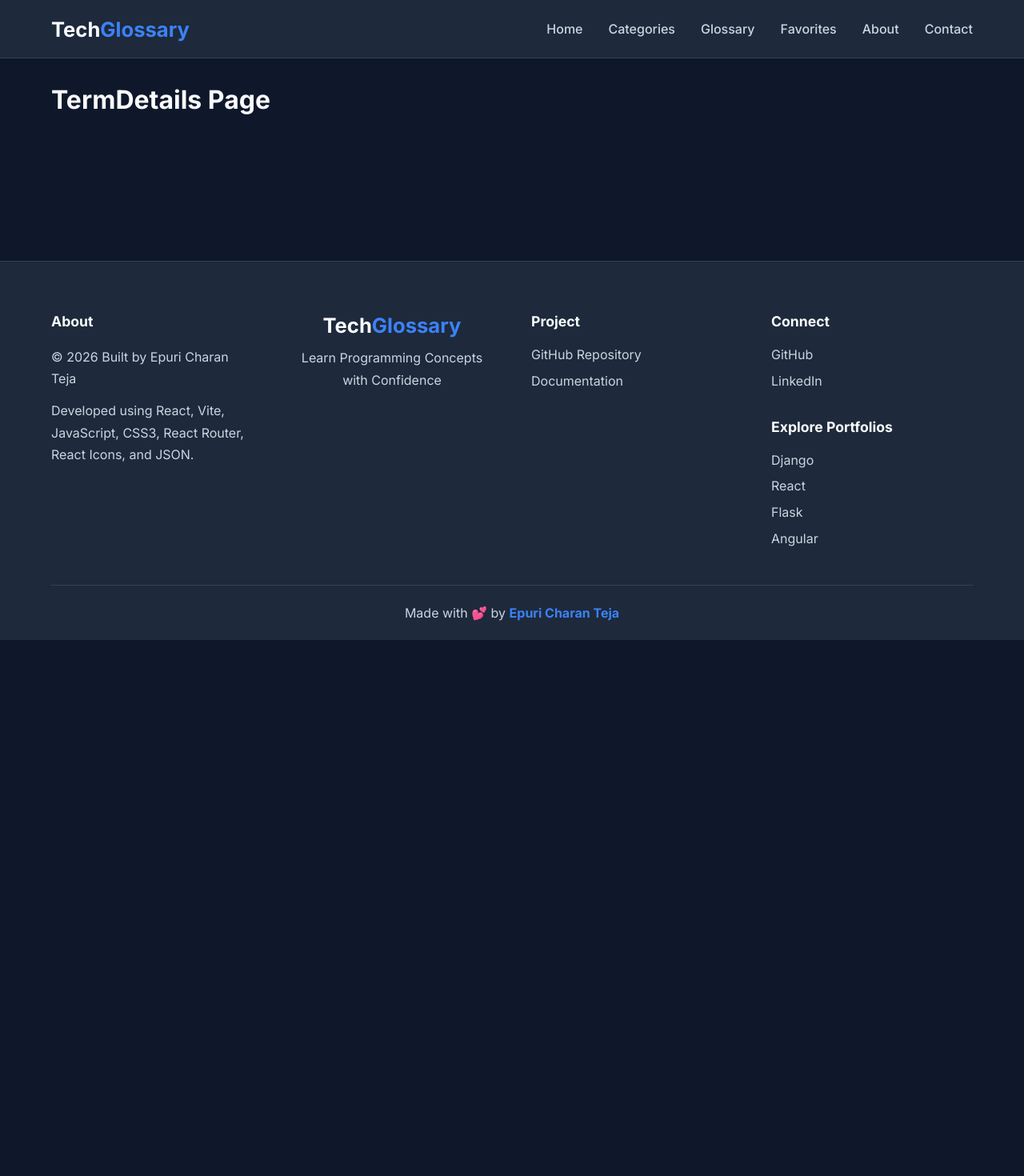
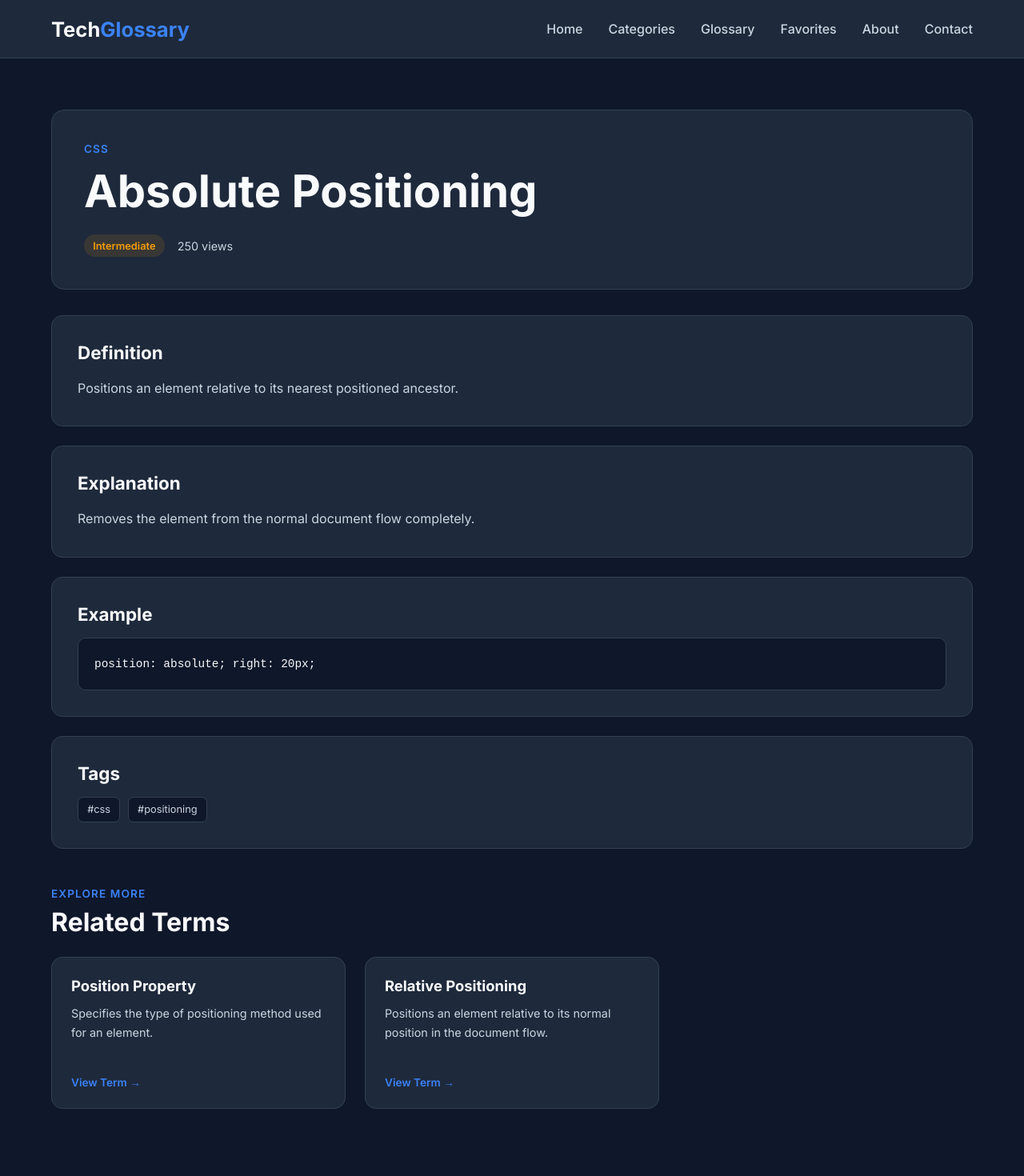
Before and after one commit to charanepuri/tech-glossary-hub-react, a React (Vite) app: page /term/absolute-positioning in a window 1280 px wide. Shown: the top 1470 px of the page at 80% size. Before the commit the page ends 800 px from the top, so only its background shows below. Built offline with nearby package versions, Linux system fonts and the light colour scheme.

Commit message:
Develop glossary term details page

```diff
--- /dev/null
+++ b/src/components/glossary/RelatedTerms.css
@@ -0,0 +1,88 @@
+.related-terms {
+  margin-top: 3rem;
+}
+
+.related-terms-heading {
+  margin-bottom: 1.5rem;
+}
+
+.related-terms-heading span {
+  display: block;
+
+  margin-bottom: 0.5rem;
+
+  color: var(--primary-color);
+
+  font-size: 0.85rem;
+  font-weight: 600;
+
+  text-transform: uppercase;
+  letter-spacing: 0.08em;
+}
+
+.related-terms-heading h2 {
+  font-size: 2rem;
+}
+
+.related-terms-grid {
+  display: grid;
+
+  grid-template-columns: repeat(3, minmax(0, 1fr));
+
+  gap: 1.5rem;
+}
+
+.related-term-card {
+  display: flex;
+  flex-direction: column;
+
+  min-height: 190px;
+
+  padding: 1.5rem;
+
+  background: var(--surface-color);
+  border: 1px solid var(--border-color);
+  border-radius: 14px;
+
+  transition: var(--transition);
+}
+
+.related-term-card:hover {
+  transform: translateY(-4px);
+  border-color: var(--primary-color);
+}
+
+.related-term-card h3 {
+  margin-bottom: 0.75rem;
+
+  font-size: 1.15rem;
+}
+
+.related-term-card p {
+  color: var(--text-secondary);
+
+  font-size: 0.9rem;
+  line-height: 1.7;
+}
+
+.related-term-card span {
+  margin-top: auto;
+  padding-top: 1.25rem;
+
+  color: var(--primary-color);
+
+  font-size: 0.85rem;
+  font-weight: 600;
+}
+
+@media (max-width: 992px) {
+  .related-terms-grid {
+    grid-template-columns: repeat(2, minmax(0, 1fr));
+  }
+}
+
+@media (max-width: 576px) {
+  .related-terms-grid {
+    grid-template-columns: 1fr;
+  }
+}
--- /dev/null
+++ b/src/components/glossary/RelatedTerms.jsx
@@ -0,0 +1,39 @@
+import { Link } from "react-router-dom";
+
+import "./RelatedTerms.css";
+
+function RelatedTerms({ terms }) {
+  if (!terms.length) {
+    return null;
+  }
+
+  return (
+    <section className="related-terms">
+      <div className="related-terms-heading">
+        <span>Explore More</span>
+
+        <h2>Related Terms</h2>
+      </div>
+
+      <div className="related-terms-grid">
+        {terms.map((term) => (
+          <Link
+            to={`/term/${term.slug}`}
+            className="related-term-card"
+            key={`${term.categoryId}-${term.id}`}
+          >
+            <h3>{term.title}</h3>
+
+            <p>{term.definition}</p>
+
+            <span>
+              View Term →
+            </span>
+          </Link>
+        ))}
+      </div>
+    </section>
+  );
+}
+
+export default RelatedTerms;
--- /dev/null
+++ b/src/components/glossary/TermContent.css
@@ -0,0 +1,47 @@
+.term-content {
+  display: flex;
+  flex-direction: column;
+
+  gap: 1.5rem;
+}
+
+.term-section {
+  padding: 2rem;
+
+  background: var(--surface-color);
+  border: 1px solid var(--border-color);
+  border-radius: 14px;
+}
+
+.term-section h2 {
+  margin-bottom: 1rem;
+
+  font-size: 1.4rem;
+}
+
+.term-section p {
+  color: var(--text-secondary);
+
+  line-height: 1.9;
+}
+
+.term-section pre {
+  overflow-x: auto;
+
+  padding: 1.25rem;
+
+  background: var(--bg-color);
+  border: 1px solid var(--border-color);
+  border-radius: 10px;
+}
+
+.term-section code {
+  color: var(--text-color);
+
+  font-family: "Courier New", monospace;
+  font-size: 0.9rem;
+  line-height: 1.7;
+
+  white-space: pre-wrap;
+  word-break: break-word;
+}
--- /dev/null
+++ b/src/components/glossary/TermContent.jsx
@@ -0,0 +1,29 @@
+import "./TermContent.css";
+
+function TermContent({ term }) {
+  return (
+    <div className="term-content">
+      <section className="term-section">
+        <h2>Definition</h2>
+
+        <p>{term.definition}</p>
+      </section>
+
+      <section className="term-section">
+        <h2>Explanation</h2>
+
+        <p>{term.explanation}</p>
+      </section>
+
+      <section className="term-section">
+        <h2>Example</h2>
+
+        <pre>
+          <code>{term.example}</code>
+        </pre>
+      </section>
+    </div>
+  );
+}
+
+export default TermContent;
--- /dev/null
+++ b/src/components/glossary/TermHeader.css
@@ -0,0 +1,70 @@
+.term-header {
+  padding: 2.5rem;
+
+  background: var(--surface-color);
+  border: 1px solid var(--border-color);
+  border-radius: 16px;
+
+  margin-bottom: 2rem;
+}
+
+.term-header-category {
+  margin-bottom: 0.75rem;
+
+  color: var(--primary-color);
+
+  font-size: 0.85rem;
+  font-weight: 600;
+
+  text-transform: uppercase;
+  letter-spacing: 0.08em;
+}
+
+.term-header h1 {
+  margin-bottom: 1.25rem;
+
+  font-size: clamp(2rem, 5vw, 3.5rem);
+  line-height: 1.2;
+}
+
+.term-header-meta {
+  display: flex;
+  align-items: center;
+  flex-wrap: wrap;
+
+  gap: 1rem;
+
+  color: var(--text-secondary);
+
+  font-size: 0.9rem;
+}
+
+.term-difficulty {
+  padding: 0.4rem 0.7rem;
+
+  border-radius: 999px;
+
+  font-size: 0.8rem;
+  font-weight: 600;
+}
+
+.term-difficulty.beginner {
+  background: rgba(34, 197, 94, 0.12);
+  color: var(--success-color);
+}
+
+.term-difficulty.intermediate {
+  background: rgba(245, 158, 11, 0.12);
+  color: var(--warning-color);
+}
+
+.term-difficulty.advanced {
+  background: rgba(239, 68, 68, 0.12);
+  color: var(--danger-color);
+}
+
+@media (max-width: 576px) {
+  .term-header {
+    padding: 1.5rem;
+  }
+}
--- /dev/null
+++ b/src/components/glossary/TermHeader.jsx
@@ -0,0 +1,27 @@
+import "./TermHeader.css";
+
+function TermHeader({ term, categoryName }) {
+  return (
+    <header className="term-header">
+      <div className="term-header-category">
+        {categoryName}
+      </div>
+
+      <h1>{term.title}</h1>
+
+      <div className="term-header-meta">
+        <span
+          className={`term-difficulty ${term.difficulty
+            .toLowerCase()
+            .replace(" ", "-")}`}
+        >
+          {term.difficulty}
+        </span>
+
+        <span>{term.views} views</span>
+      </div>
+    </header>
+  );
+}
+
+export default TermHeader;
--- /dev/null
+++ b/src/components/glossary/TermTags.css
@@ -0,0 +1,34 @@
+.term-tags-section {
+  margin-top: 1.5rem;
+
+  padding: 2rem;
+
+  background: var(--surface-color);
+  border: 1px solid var(--border-color);
+  border-radius: 14px;
+}
+
+.term-tags-section h2 {
+  margin-bottom: 1rem;
+
+  font-size: 1.4rem;
+}
+
+.term-tags {
+  display: flex;
+  flex-wrap: wrap;
+
+  gap: 0.6rem;
+}
+
+.term-tags span {
+  padding: 0.45rem 0.7rem;
+
+  background: var(--bg-color);
+  color: var(--text-secondary);
+
+  border: 1px solid var(--border-color);
+  border-radius: 7px;
+
+  font-size: 0.8rem;
+}
--- /dev/null
+++ b/src/components/glossary/TermTags.jsx
@@ -0,0 +1,19 @@
+import "./TermTags.css";
+
+function TermTags({ tags }) {
+  return (
+    <section className="term-tags-section">
+      <h2>Tags</h2>
+
+      <div className="term-tags">
+        {tags.map((tag) => (
+          <span key={tag}>
+            #{tag}
+          </span>
+        ))}
+      </div>
+    </section>
+  );
+}
+
+export default TermTags;
--- /dev/null
+++ b/src/pages/TermDetails.css
@@ -0,0 +1,3 @@
+.term-details-page {
+  padding: 2rem 0 5rem;
+}
--- a/src/pages/TermDetails.jsx
+++ b/src/pages/TermDetails.jsx
@@ -1,10 +1,66 @@
+import { useParams, Navigate } from "react-router-dom";
+
+import categoriesData from "../data/categories.json";
+import htmlData from "../data/html.json";
+import cssData from "../data/css.json";
+import javascriptData from "../data/javascript.json";
+import reactData from "../data/react.json";
+import typescriptData from "../data/typescript.json";
+
 import Container from "../components/common/Container";
+import TermHeader from "../components/glossary/TermHeader";
+import TermContent from "../components/glossary/TermContent";
+import TermTags from "../components/glossary/TermTags";
+import RelatedTerms from "../components/glossary/RelatedTerms";
+
+import "./TermDetails.css";
+
+const glossaryData = [
+  htmlData,
+  cssData,
+  javascriptData,
+  reactData,
+  typescriptData,
+];
 
 function TermDetails() {
+  const { slug } = useParams();
+
+  const allTerms = glossaryData.flatMap(
+    (data) => data.terms
+  );
+
+  const term = allTerms.find(
+    (item) => item.slug === slug
+  );
+
+  if (!term) {
+    return <Navigate to="/glossary" replace />;
+  }
+
+  const category = categoriesData.categories.find(
+    (item) => item.id === term.categoryId
+  );
+
+  const relatedTerms = allTerms.filter((item) =>
+    term.relatedTerms.includes(item.id)
+  );
+
   return (
-    <Container>
-      <h1>TermDetails Page</h1>
-    </Container>
+    <section className="term-details-page">
+      <Container>
+        <TermHeader
+          term={term}
+          categoryName={category?.name || "Unknown"}
+        />
+
+        <TermContent term={term} />
+
+        <TermTags tags={term.tags} />
+
+        <RelatedTerms terms={relatedTerms} />
+      </Container>
+    </section>
   );
 }
 
```
